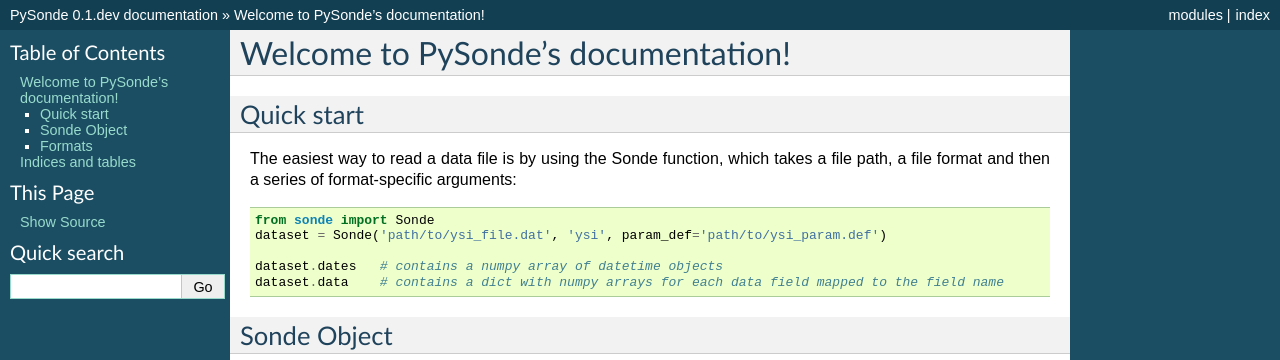
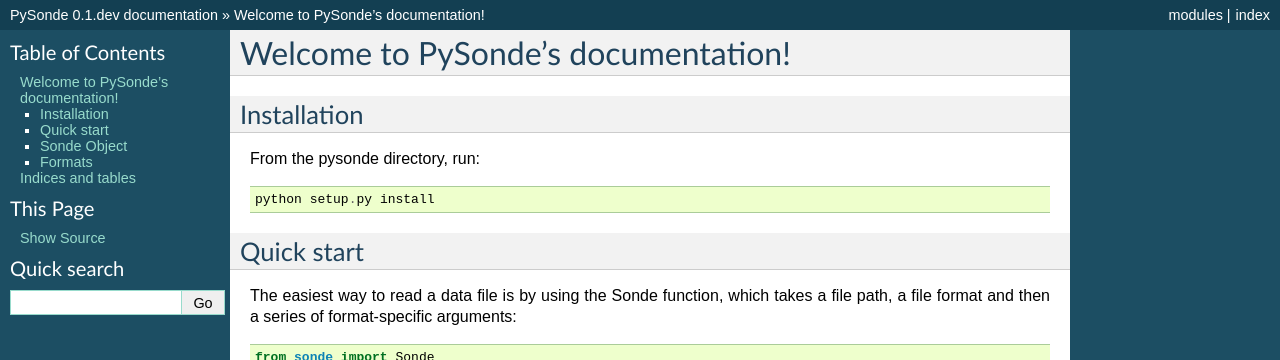
Before and after one commit to twdb/sonde, a Sphinx documentation site: the page built from docs/index.rst, in a window 1280 px wide, cut to the strip 0-360 px from the top of the page. Built offline with Sphinx 7.4.7, drawn with Linux system fonts in a browser that asks for light colours.

Commit message:
adding README file and documentation about installation to the sphinx docs

```diff
--- a/docs/index.rst
+++ b/docs/index.rst
@@ -10,6 +10,15 @@ Welcome to PySonde's documentation!
    :maxdepth: 2
 
 .. module:: sonde
+
+
+Installation
+------------
+
+From the pysonde directory, run::
+
+    python setup.py install
+
 
 
 Quick start
```
Also changed, not shown: 2 other files.
